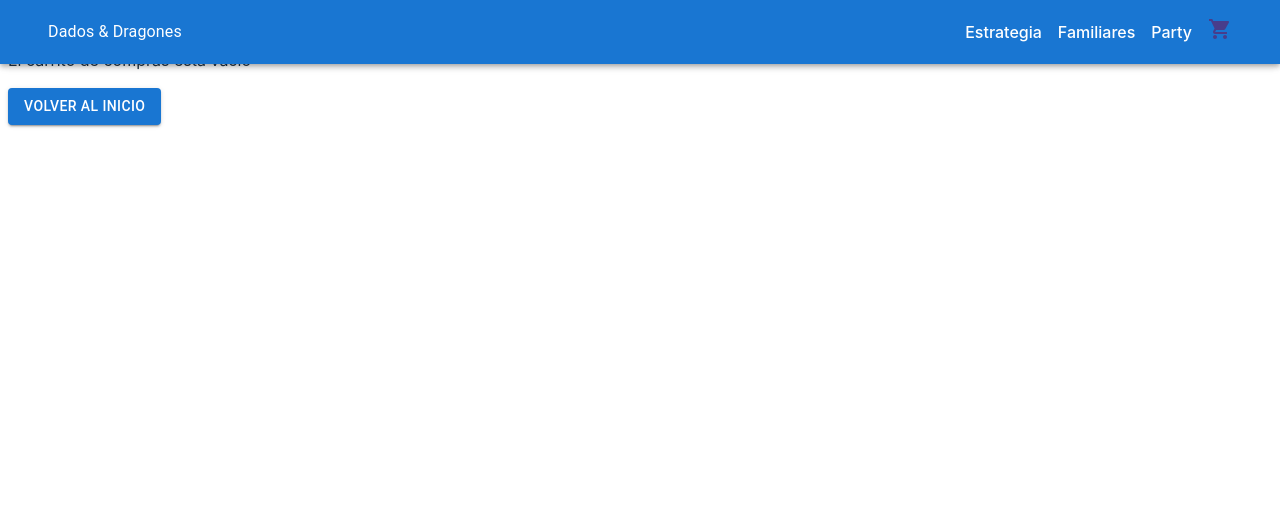
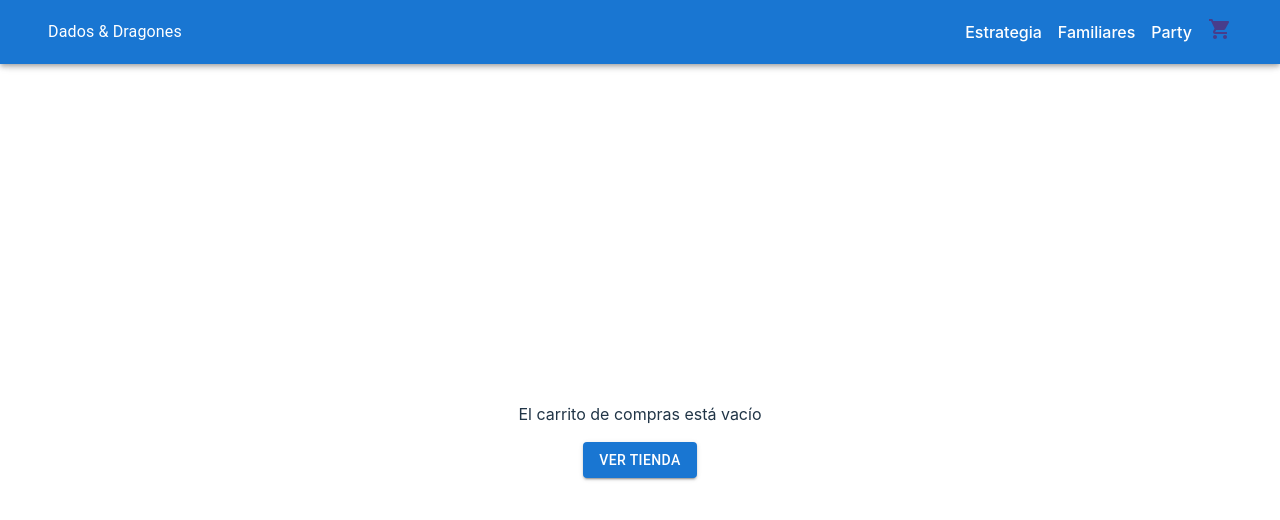
Before and after one commit to pazspera/curso-react-coderhouse, a React (Vite) app: page /cart in a window 1280 px wide. Shown: the top 520 px of the page. Built offline with nearby package versions, Linux system fonts and the light colour scheme.

Commit message:
Corrección layout CartView

```diff
--- a/src/components/CartView/CartView.jsx
+++ b/src/components/CartView/CartView.jsx
@@ -1,8 +1,9 @@
 import Cart from "../Cart/Cart";
-import { Grid, Container, Table, TableBody, TableCell, TableContainer, TableHead, TableRow, Paper, Button } from "@mui/material";
+import { Grid, Container, Table, TableBody, TableCell, TableContainer, TableHead, TableRow, Paper, Button, Box } from "@mui/material";
 import { CartContext } from "../../context/CartContext";
 import { useContext } from "react";
 import { Link } from "react-router-dom";
+import styles from "./CartView.module.css";
 
 
 export default function CartView() {
@@ -15,8 +16,10 @@ export default function CartView() {
         ?
           (
             <>
-              <p>El carrito de compras está vacío</p>
-              <Button size="medium" variant="contained" component={Link} to="/">Volver al inicio</Button>
+              <Box className={styles.mainContainer}>
+                <p>El carrito de compras está vacío</p>
+                <Button size="medium" variant="contained" component={Link} to="/">Ver tienda</Button>
+              </Box>
             </>
           )
         : (
--- /dev/null
+++ b/src/components/CartView/CartView.module.css
@@ -0,0 +1,9 @@
+.mainContainer {
+  min-height: 100vh;
+  min-width: 100%;
+  display: flex;
+  align-items: center;
+  justify-content: center;
+  overflow: hidden;
+  flex-direction: column;
+}
--- a/src/components/ItemListContainer/ItemListContainer.jsx
+++ b/src/components/ItemListContainer/ItemListContainer.jsx
@@ -49,6 +49,7 @@ export default function ItemListContainer() {
 					display: "block",
 					minHeight: "auto",
 					width: "100%",
+          paddingBottom: "48px"
 				}}
 				maxWidth="xl"
 			>
```
